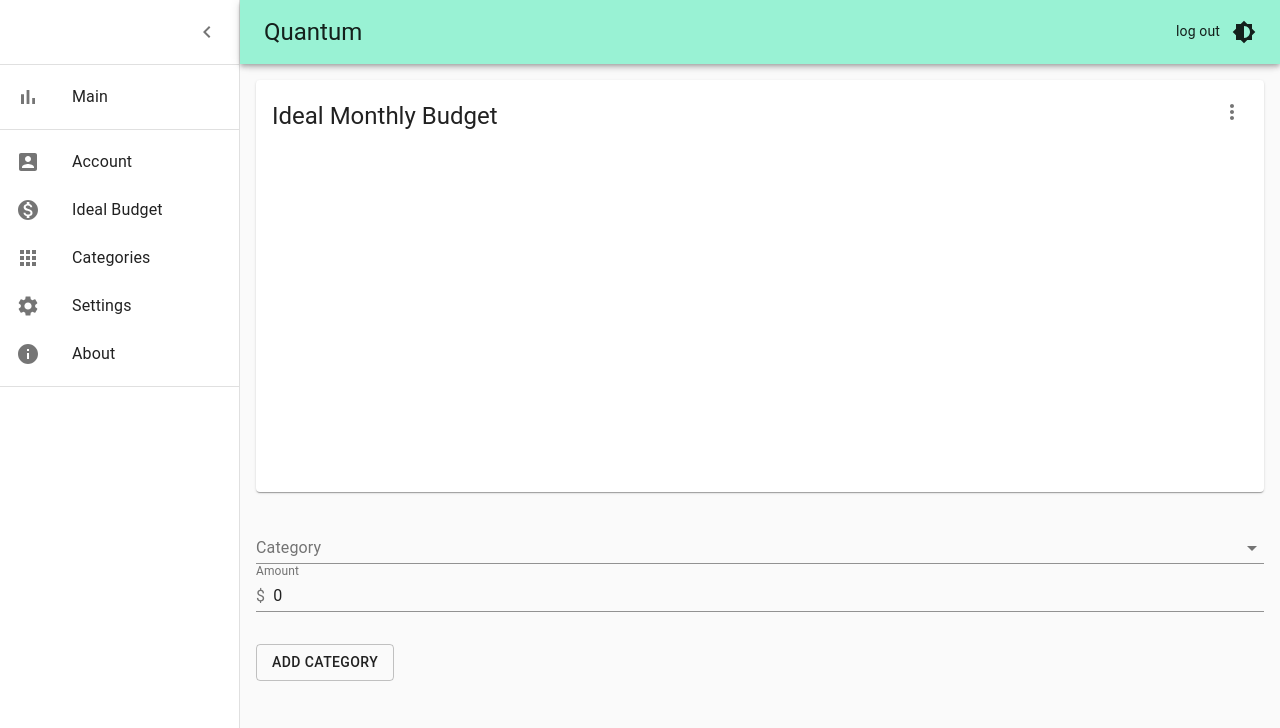
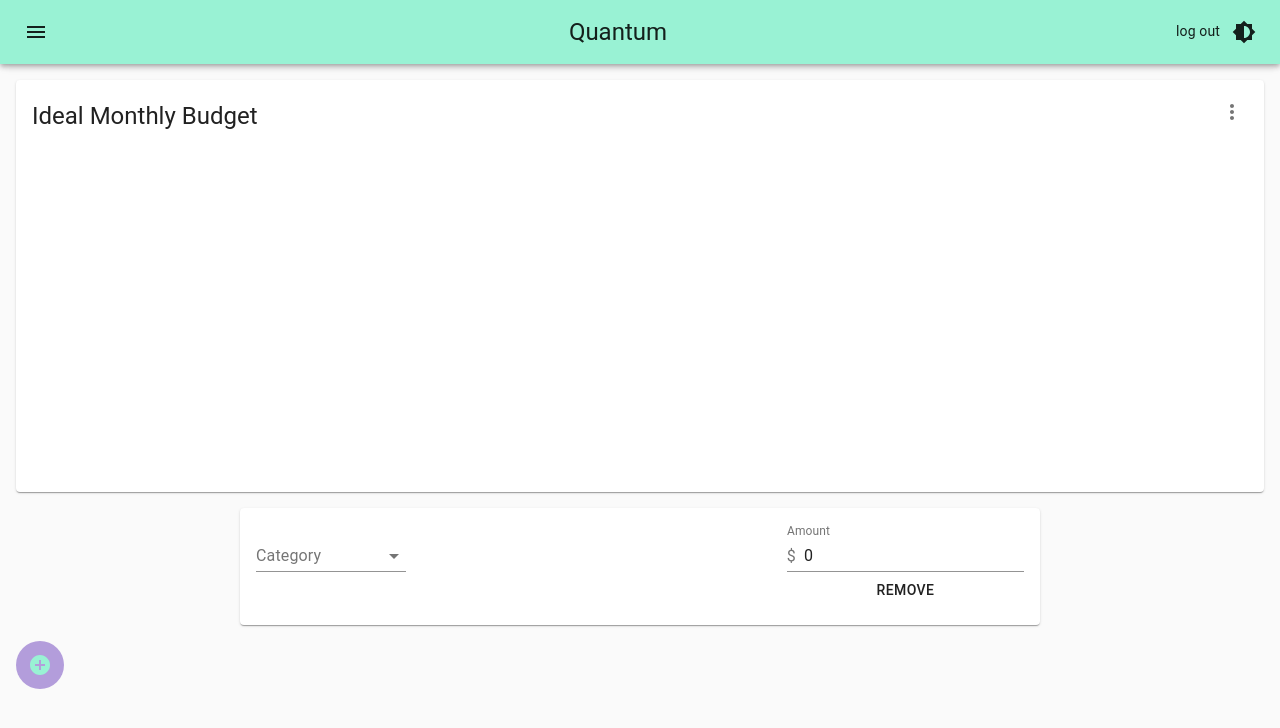
Before and after one commit to a-tovar/Budgeting, a React (Create React App) app in the folder client/: page / in a window 1280 px wide. Shown: the top 728 px of the page. Built offline with nearby package versions, Linux system fonts and the light colour scheme.

Commit message:
ideal budget page functionality

```diff
--- a/client/package.json
+++ b/client/package.json
@@ -15,8 +15,10 @@
     "react-router-dom": "^5.2.0",
     "react-scripts": "3.4.1",
     "react-vis": "^1.11.7",
+    "recompose": "^0.30.0",
     "redux": "^4.0.5",
-    "redux-thunk": "^2.3.0"
+    "redux-thunk": "^2.3.0",
+    "uuid": "^8.2.0"
   },
   "scripts": {
     "start": "react-scripts start",
--- a/client/src/App.js
+++ b/client/src/App.js
@@ -17,8 +17,8 @@ function App(props) {
         dark: "#2f4454",
       },
       secondary: {
-        main: "#edf5e1",
-        dark: "#2e151b",
+        main: "#b39ddb",
+        dark: "#5e35b1",
       },
     },
   });
--- a/client/src/components/budget/idealBudget.js
+++ b/client/src/components/budget/idealBudget.js
@@ -1,9 +1,10 @@
-import React, { useState } from "react";
+import React, { Component } from "react";
 import { connect } from "react-redux";
+import compose from 'recompose/compose'
+import {v4 as uuid} from 'uuid';
 
-import { makeStyles } from "@material-ui/core/styles";
+import { withStyles } from "@material-ui/core/styles";
 import {
-  FormControl,
   Button,
   Card,
   CardContent,
@@ -11,96 +12,135 @@ import {
   IconButton,
   Menu,
   MenuItem,
+  Grid,
+  Paper,
+  Typography
 } from "@material-ui/core";
-import { MoreVert } from "@material-ui/icons";
+import { MoreVert, AddCircle } from "@material-ui/icons";
 import clsx from "clsx";
 import { RadialChart, Treemap } from "react-vis";
 import IdealBudgetCategory from "./idealBudgetCategory";
 import { menuDrawerWidth } from "../../constants/styleConstants";
-import D3FlareData from "./d3-flare-example.json";
 
-const useStyles = makeStyles((theme) => ({
+const styles = (theme) => {
+  return {
     root: {
       display: "block",
+      padding: theme.spacing(2),
     },
     rootMenuOpen: {
       display: "block",
       marginLeft: menuDrawerWidth,
+      padding: theme.spacing(2)
     },
     card: {
-    margin: theme.spacing(2),
+      // margin: theme.spacing(2),
+    },
+    paper: {
+      margin: 'auto',
+      marginTop: theme.spacing(2),
+      maxWidth: 800,
     },
     chart: {
       margin: "auto",
     },
-  form: {
-    display: "flex",
-    margin: theme.spacing(2),
-    marginTop: theme.spacing(3),
-    minWidth: 150,
+    button: {
+      marginTop: theme.spacing(2),
+      backgroundColor: theme.palette.secondary.main,
     },
-  button: {
-    margin: theme.spacing(2),
+    flexContainer: {
+      maxWidth: 300,
+      padding: theme.spacing(1),
+      display: 'flex',
+      justifyContent: 'space-between',
     },
-}));
-
-function IdealBudget(props) {
-  const classes = useStyles();
-  const [values, updateValues] = useState([]);
-  const [total, updateTotal] = useState(0);
-  const [numCategories, updateNumCategories] = useState(1);
-
-  const valueCallback = (index, data) => {
-    let newValues = [...values];
-    newValues[index] = data;
-    updateValues((values) => newValues);
-    calcTotal(values);
+    hidden: {
+      visibility: 'hidden',
+    }
+  }
 };
 
-  const calcTotal = (newValues) => {
+class IdealBudget extends Component {
+  constructor(props) {
+    super(props);
+    this.state = {
+      categories: [{
+        id: uuid(),
+        category: '',
+        amount: 0,
+      }],
+      total: 0,
+      anchorEl: 0,
+    }
+  };
+
+  valueCallback = (data) => {
+    let updatedCategories = [...this.state.categories];
+    let updateIndex = updatedCategories.findIndex(cat => cat.id === data.id);
+    updatedCategories[updateIndex] = data;
+    this.setState(state => ({
+      categories: updatedCategories
+    }))
+    this.calcTotal(updatedCategories);
+  };
+
+  calcTotal = (categories) => {
     let total = 0;
-    newValues.forEach((category) => {
+    categories.forEach((category) => {
       total += parseFloat(category.amount);
     });
-    // for (const key in newValues) {
-    //   if (key === "value") total += parseFloat(newValues[key]);
-    // }
-    updateTotal(total);
+    this.setState({ 'total': total} );
   };
 
-  const addCategory = () => {
-    updateNumCategories(numCategories + 1);
+  addCategory = () => {
+    this.setState(state => ({
+      categories: [...state.categories, {
+        id: uuid(),
+        category: '',
+        amount: 0
+      }]
+    }))
   };
 
-  const valuesToRadial = () => {
+  delCategory = (id) => {
+    this.setState(state => ({
+      categories: state.categories.filter(cat => cat.id !== id)
+    }));
+    this.calcTotal(this.state.categories.filter(cat => cat.id !== id));
+  }
+
+  valuesToRadial = () => {
     let radialData = [];
-    values.forEach((category) => {
+    this.state.categories.forEach((category) => {
       let data = {
         angle: parseFloat(category.amount),
         label: category.category, // TODO: put labels in legend next to chart
+        // color: '#f111b2'
       };
       if (category.amount) radialData.push(data);
     });
     return radialData;
   };
 
-  const chartOptions = ["Radial Chart", "Treemap", "Sunburst"];
-  const [anchorEl, setAnchorEl] = useState(null);
-  const chartOptionsOpen = Boolean(anchorEl);
-  const openChartOptions = (e) => {
-    setAnchorEl(e.currentTarget);
+  chartOptions = ["Radial Chart", "Treemap", "Sunburst"];
+  chartOptionsOpen = () => {
+    return Boolean(this.state.anchorEl);
+  }
+  openChartOptions = (e) => {
+    this.setState({ anchorEl: e.currentTarget });
   };
-  const closeChartOptions = (e) => {
-    setAnchorEl(null);
+  closeChartOptions = (e) => {
+    this.setState({ anchorEl: null })
   };
+
+  render() {
+    const {classes} = this.props;
 
     return (
       <>
         <div
-        className={clsx(props.menuOpen ? classes.rootMenuOpen : classes.root)}
+          className={clsx(this.props.menuOpen ? classes.rootMenuOpen : classes.root)}
         >
-        {/* <div>{total}</div>
-        <div>{JSON.stringify(values)}</div> */}
           <Card className={classes.card}>
             <CardHeader
               action={
@@ -108,7 +148,7 @@ function IdealBudget(props) {
                   aria-label="chart-options"
                   aria-controls="chart-options-menu"
                   aria-haspopup="true"
-                onClick={openChartOptions}
+                  onClick={this.openChartOptions}
                 >
                   <MoreVert />
                 </IconButton>
@@ -117,25 +157,28 @@ function IdealBudget(props) {
             />
             <Menu
               id="chart-options-menu"
-            anchorEl={anchorEl}
+              anchorEl={this.state.anchorEl}
               keepMounted
-            open={chartOptionsOpen}
-            onClose={closeChartOptions}
+              open={this.chartOptionsOpen()}
+              onClose={this.closeChartOptions}
             >
-            {chartOptions.map((option) => (
+              {this.chartOptions.map((option) => (
                 <MenuItem
                   key={option}
                   selected={option === "Radial Chart"}
-                onClick={closeChartOptions}
+                  onClick={this.closeChartOptions}
                 >
                   {option}
                 </MenuItem>
               ))}
             </Menu>
             <CardContent>
+              {/* <div>{JSON.stringify(this.state.categories)}</div> */}
+              <Grid container spacing={2}>
+                <Grid item xs={12} sm={6}>
                   <RadialChart
                     className={classes.chart}
-              data={valuesToRadial()}
+                    data={this.valuesToRadial()}
                     width={300}
                     height={300}
                     innerRadius={100}
@@ -143,39 +186,45 @@ function IdealBudget(props) {
                     showLabels={true}
                     labelsRadiusMultiplier={2}
                   />
-            {/* <Treemap
-              {...{
-                animation: true,
-                colorType: "literal",
-                data: D3FlareData,
-                mode: "circlePack",
-                height: 300,
-                width: 300,
-                renderMode: "DOM",
-              }}
-            /> */}
+                </Grid>
+                <Grid item xs={12} sm={6} className={clsx(this.state.total ? null : classes.hidden)}>
+                  {this.state.categories.map(category => (
+                      <div className={classes.flexContainer} key={category.id}>
+                        <Typography>{category.category}:</Typography>
+                        <Typography>{(category.amount / this.state.total * 100).toFixed(1)}%</Typography>
+                      </div>
+                    ))}
+                </Grid>
+              </Grid>
             </CardContent>
           </Card>
-        {Array.from(Array(numCategories)).map((x, index) => (
-          <FormControl className={classes.form} key={index.toString()}>
+          <Paper className={classes.paper}>
+            {this.state.categories.map((category, index) => (
               <IdealBudgetCategory
               key={index.toString()}
-              num={index.toString()}
-              valueCallback={valueCallback}
-            ></IdealBudgetCategory>
-          </FormControl>
+              num={category.id}
+              category={category}
+              valueCallback={this.valueCallback}
+              delCategory={this.delCategory}
+              />
             ))}
-        <Button
-          onClick={addCategory}
-          variant="outlined"
+          </Paper>
+          <IconButton
+            onClick={this.addCategory}
+            color='primary'
             className={classes.button}
           >
-          Add Category
-        </Button>
+            <AddCircle />
+          </IconButton>
         </div>
       </>
-  );
+    )
   }
+}
+
+// IdealBudget.propTypes = {
+//   classes: PropTypes.object.isRequired,
+// };
 
 const mapStateToProps = (state) => {
   return {
@@ -188,4 +237,7 @@ const mapDispatchToProps = (dispatch) => {
   return {};
 };
 
-export default connect(mapStateToProps, mapDispatchToProps)(IdealBudget);
+export default compose(
+  withStyles(styles, {name: 'IdealBudget'}),
+  connect(mapStateToProps, mapDispatchToProps)
+)(IdealBudget);
--- a/client/src/components/budget/idealBudgetCategory.js
+++ b/client/src/components/budget/idealBudgetCategory.js
@@ -1,59 +1,100 @@
-import React, { useState } from "react";
+import React, { Component } from "react";
 
+import { withStyles } from "@material-ui/core/styles";
 import {
+  FormControl,
   TextField,
   Select,
   MenuItem,
   InputLabel,
   InputAdornment,
+  Button,
 } from "@material-ui/core";
 
-function IdealBudgetCategory(props) {
-  const categories = ["Bills", "Food", "Transportation", "Home", "Shopping"];
+const styles = theme => {
+  return {
+    form: {
+      display: "flex",
+      padding: theme.spacing(2),
+      // margin: theme.spacing(2),
+      // marginTop: theme.spacing(3),
+      justifyContent: 'space-between'
+    },
+    formControl: {
+      display: 'flex',
+      maxWidth: 400,
+      minWidth: 150
+    }
+  }
+};
 
-  const [values, updateValues] = useState({
-    category: "",
-    amount: 0,
-  });
+class IdealBudgetCategory extends Component {
+  constructor(props) {
+    super(props);
+    this.state = {
+      category: props.category,
+      id: this.props.id,
+    }
+  };
 
-  const handleChange = (prop) => (e) => {
+  UNSAFE_componentWillReceiveProps(nextProps) {
+    this.setState({ category: nextProps.category });
+  }
+
+  categories = ["Bills", "Food", "Transportation", "Home", "Shopping"];
+
+  handleChange = (prop) => (e) => {
     if (!e.target.value || (prop === "amount" && e.target.value < 0)) {
       e.target.value = 0;
       // TODO: remove possibility of leading zeros
     }
-    const newValues = { ...values, [prop]: e.target.value };
-    updateValues(newValues);
-    let index = e.target.name;
-    props.valueCallback(index, newValues);
+    const newValues = { ...this.state.category, [prop]: e.target.value };
+    this.setState(state => ({
+      category: newValues
+    }));
+    this.props.valueCallback(newValues);
   };
 
+  delCategory = () => {
+    let id = this.props.num;
+    this.props.delCategory(id);
+  }
+
+  render() {
+    const {classes} = this.props;
+
     return (
-    <>
+      <div className={classes.form}>
+        <FormControl className={classes.formControl}>
           <InputLabel id="category">Category</InputLabel>
           <Select
             labelId="category"
-        onChange={handleChange("category")}
-        value={values.category}
-        name={props.num}
+            onChange={this.handleChange("category")}
+            value={this.state.category.category}
           >
-        {categories.map((category) => (
+            {this.categories.map((category) => (
               <MenuItem value={category} key={category}>
                 {category}
               </MenuItem>
             ))}
           </Select>
+        </FormControl>
+        <FormControl className={classes.formControl}>
           <TextField
             label="Amount"
             type="number"
-        value={values.amount}
-        name={props.num}
-        onChange={handleChange("amount")}
+            value={this.state.category.amount}
+            onChange={this.handleChange("amount")}
             InputProps={{
               startAdornment: <InputAdornment position="start">$</InputAdornment>,
             }}
           ></TextField>
-    </>
+          <Button onClick={this.delCategory}>remove</Button>
+        </FormControl>
+      </div>
     );
   }
+}
 
-export default IdealBudgetCategory;
+
+export default withStyles(styles, {name: 'IdealBudgetCategory'})(IdealBudgetCategory);
--- a/client/src/reducers/pageStateReducer.js
+++ b/client/src/reducers/pageStateReducer.js
@@ -2,7 +2,7 @@ export const MENU_TOGGLE = "pageState/MENU_TOGGLE";
 export const THEME_TOGGLE = "pageState/THEME_TOGGLE";
 
 const initialState = {
-  menuOpen: true,
+  menuOpen: false,
   darkMode: false,
 };
 
```
Also changed, not shown: 1 other file (tests, documents, lock files or other folders). Lines whose indentation alone changed are shown as unchanged.
